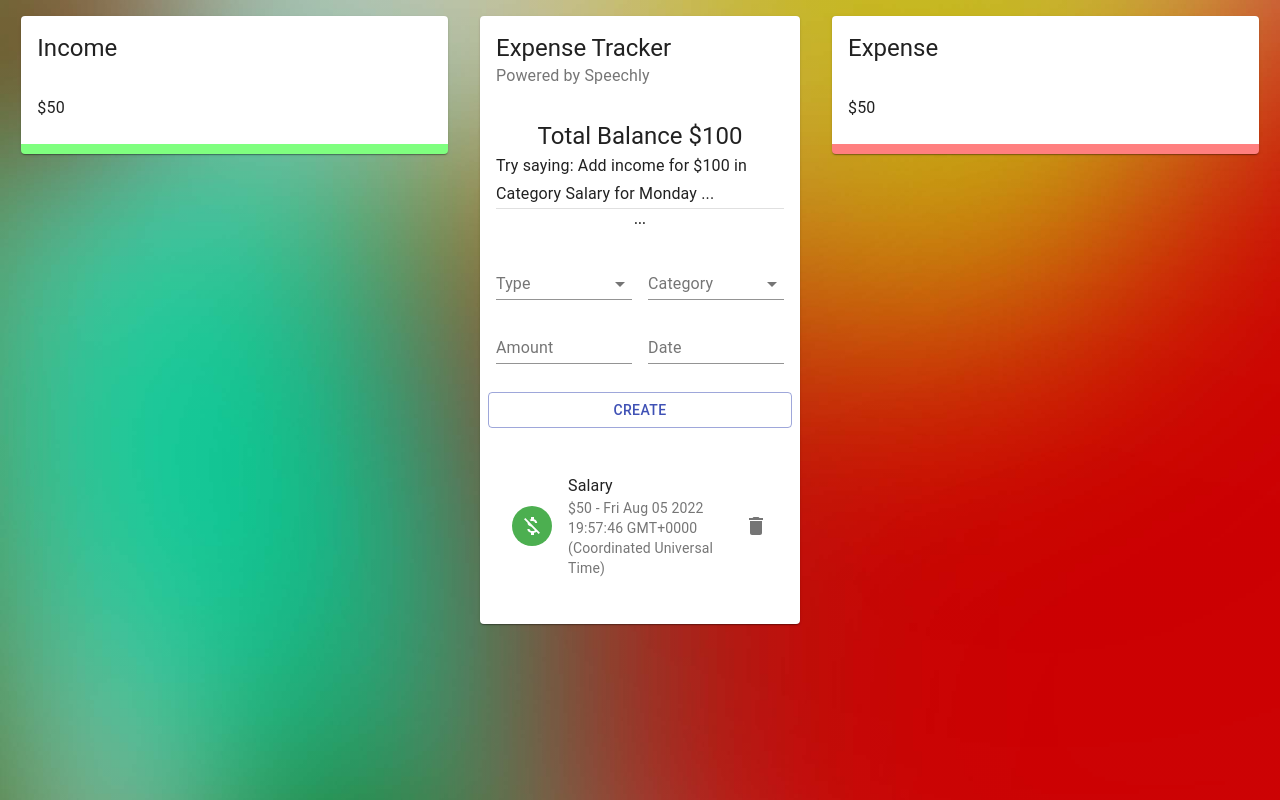
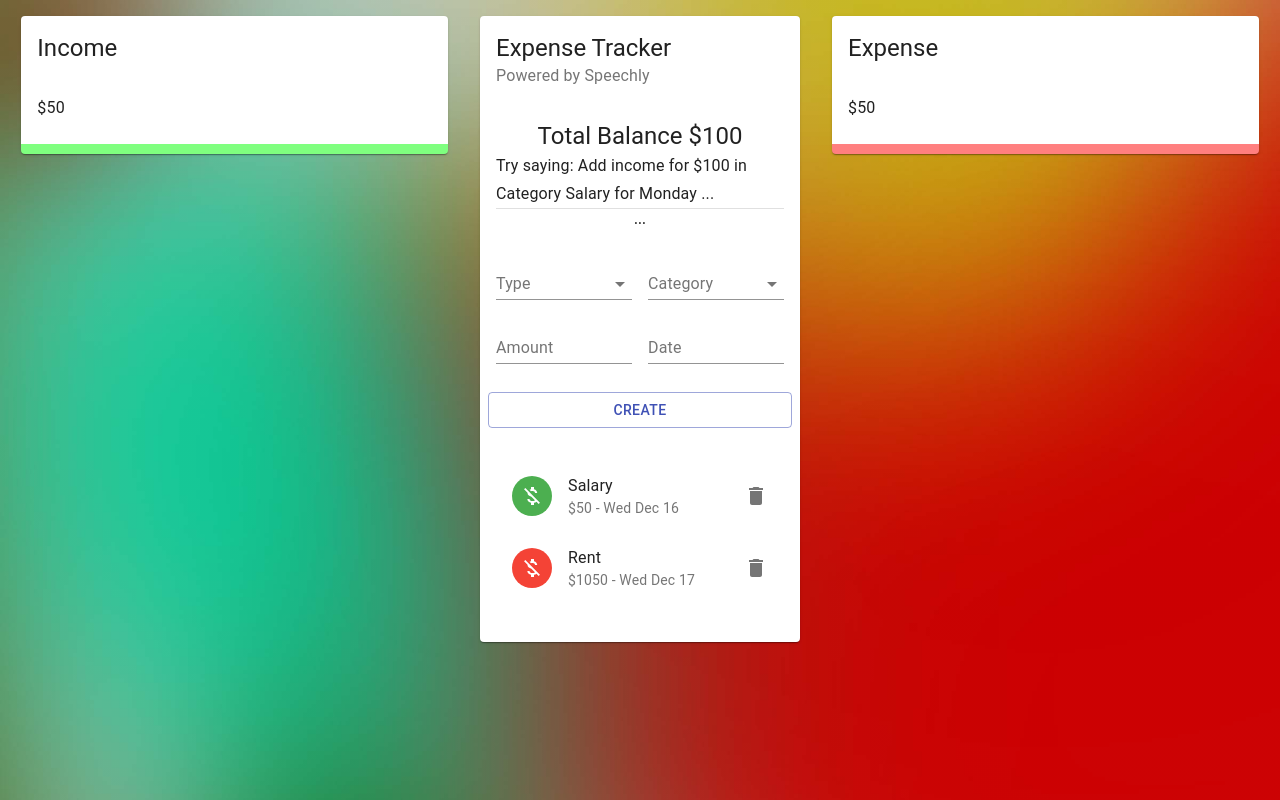
Before and after one commit to JaredMedeiros/BudgetApp, a React (Create React App) app: page / in a window 1280 px wide. Built offline with nearby package versions, Linux system fonts and the light colour scheme.

Commit message:
set up context reducer

```diff
--- a/src/components/Main/List/List.jsx
+++ b/src/components/Main/List/List.jsx
@@ -1,14 +1,19 @@
-import React from 'react';
+import React, { useContext } from 'react';
 import { List as MUIList, ListItem, ListItemAvatar, ListItemText, Avatar, ListItemSecondaryAction, IconButton, Slide } from '@material-ui/core';
 import { Delete, MoneyOff } from '@material-ui/icons';
 
+import { ExpenseTrackerContext } from '../../../context/context';
 import useStyles from './styles'
 
 const List = () => {
     const classes = useStyles()
+    const { deleteTransaction } = useContext(ExpenseTrackerContext);
+
 
     const transactions = [
-        {id: 1, type:"Income", category: 'Salary', amount: 50, date: new Date(), }
+        {id: 1, type:"Income", category: 'Salary', amount: 50, date: "Wed Dec 16", },
+        {id: 2, type:"Expense", category: 'Rent', amount: 1050, date: "Wed Dec 17", },
+        {id: 3, type:"Income", category: 'Business', amount: 5000, date: "Wed Dec 18", },
     ];
 
     return (
--- /dev/null
+++ b/src/context/context.js
@@ -0,0 +1,27 @@
+import React, { useReducer, createContext } from 'react';
+
+import contextReducer from './contextReducer';
+
+const initialState = [];
+
+export const ExpenseTrackerContext = createContext(initialState);
+
+export const Provider = ({ children }) => {
+    const [transactions, dispatch] = useReducer(contextReducer, initialState);
+
+    const deleteTransaction = (id) => {
+        dispatch({ type: 'DELETE_TRANSACTION', payload: id });
+    }
+    const addTransaction = (transaction) => {
+        dispatch({ type:'ADD_TRANSACTION', payload: transaction })
+    }
+
+    return(
+        <ExpenseTrackerContext.Provider value={{
+            deleteTransaction,
+            addTransaction
+         }}>
+            {children}
+        </ExpenseTrackerContext.Provider>
+    )
+}
--- /dev/null
+++ b/src/context/contextReducer.js
@@ -0,0 +1,20 @@
+const contextReducer = (state, action) => {
+        let transactions;
+
+        switch (action.type) {
+            case 'DELETE_TRANSACTION':
+                transactions = state.filter((t) => t.id !== action.payload);
+                return transactions
+
+            case 'ADD_TRANSACTION':
+                transactions = [action.payload, ... state]
+                return transactions
+
+            default:
+                break;
+        }
+
+
+}
+
+export default contextReducer
--- a/src/index.js
+++ b/src/index.js
@@ -1,7 +1,12 @@
 import React from 'react';
 import ReactDOM from 'react-dom';
 
+import { Provider } from './context/context';
 import App from './App'
 import './index.css';
 
-ReactDOM.render(<App />, document.getElementById('root'));
+ReactDOM.render(
+    <Provider>
+        <App />
+    </Provider>,
+document.getElementById('root'));
```
